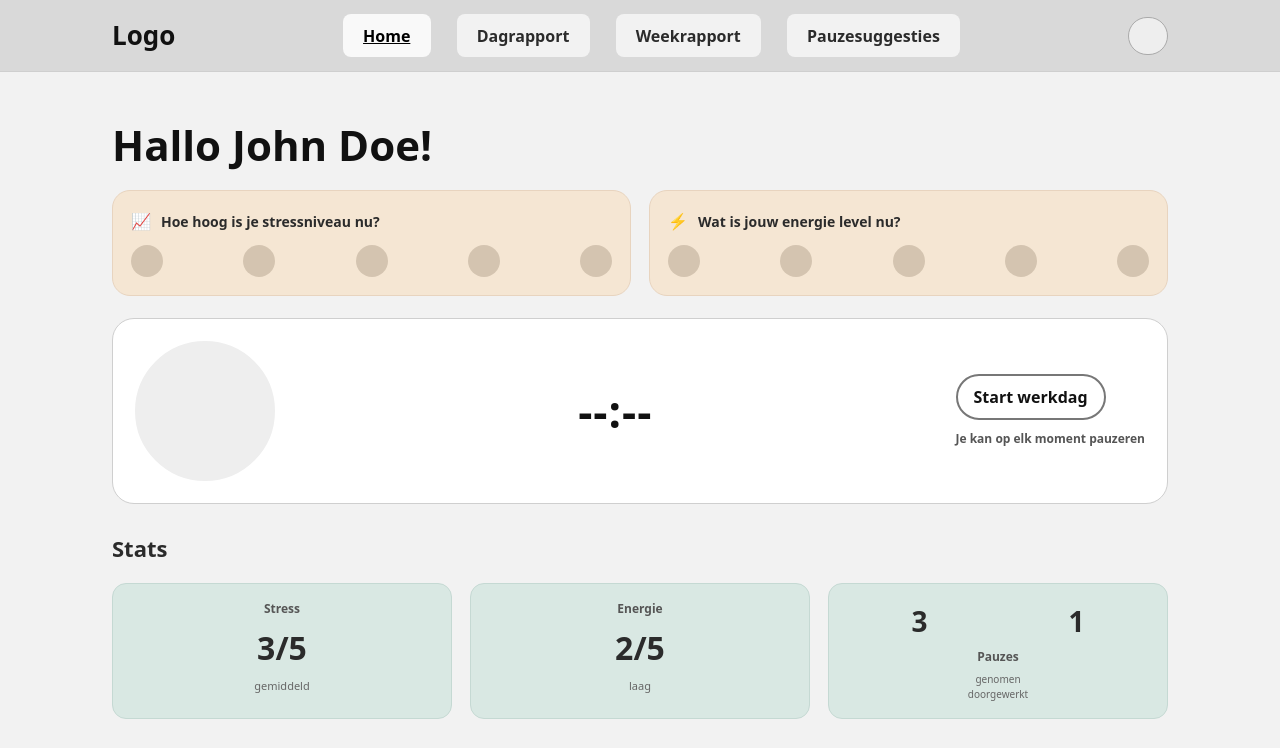
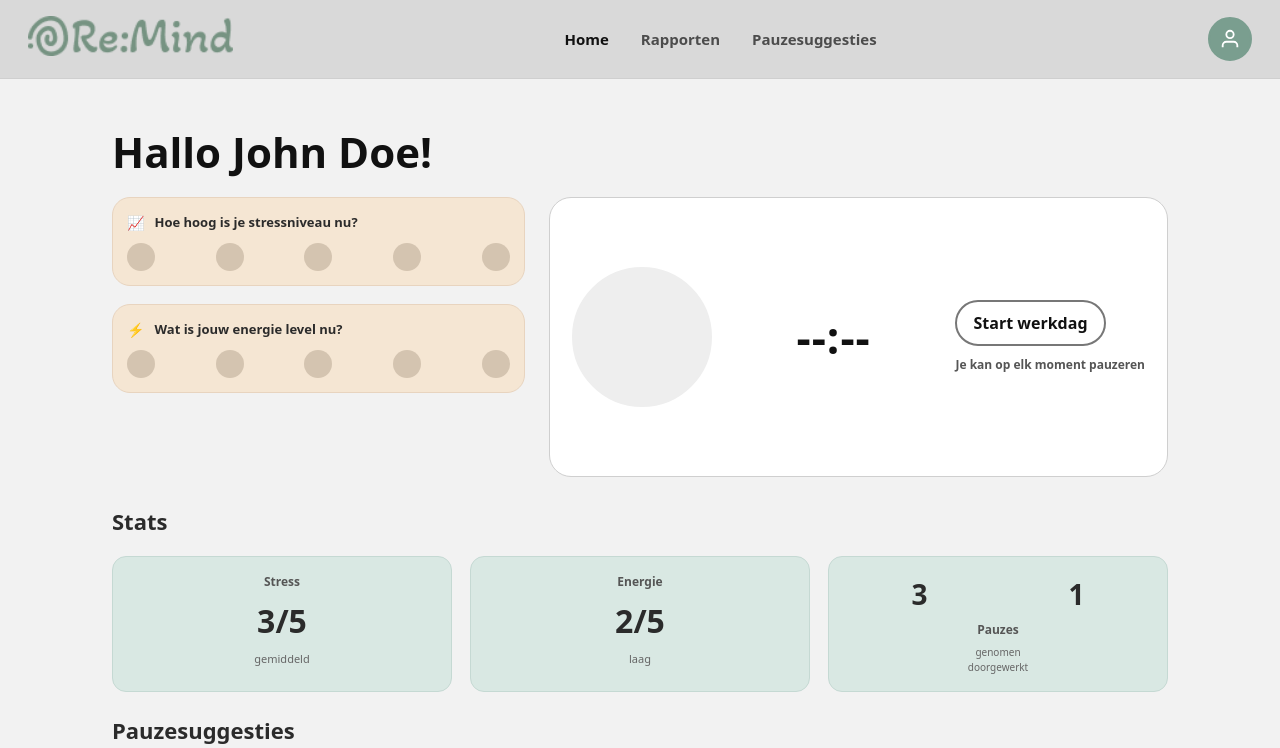
Before and after one commit to sampittois/Re-Mind_App_Individueel, a React app in the folder stress-app/frontend/: page / in a window 1280 px wide. Shown: the top 748 px of the page. Built offline with nearby package versions, Linux system fonts and the light colour scheme; the HTML template or start-up script is replaced by a standard one.

Commit message:
feat: update home screen layout with rating and timer sections, and add logo to navbar
Co-authored-by: Copilot <copilot@github.com>

```diff
--- a/stress-app/frontend/src/App.css
+++ b/stress-app/frontend/src/App.css
@@ -614,26 +614,53 @@ a {
    Rating Cards (Homescreen)
 ========================= */
 
+.home-top-section {
+  margin-top: 22px;
+}
+
+.rating-timer-container {
+  display: grid;
+  grid-template-columns: 0.8fr 1.2fr;
+  gap: 24px;
+  align-items: start;
+}
+
+@media (max-width: 900px) {
+  .rating-timer-container {
+    grid-template-columns: 1fr;
+  }
+}
+
 .rating-cards-container {
   display: grid;
-  grid-template-columns: 1fr 1fr;
+  grid-template-columns: 1fr;
   gap: 18px;
 }
 
-@media (max-width: 900px) {
-  .rating-cards-container {
-    grid-template-columns: 1fr;
-  }
+.timer-section {
+  display: flex;
+  flex-direction: column;
+}
+
+.timer-section .card {
+  background: var(--card);
+  border: 1px solid var(--stroke);
+  border-radius: var(--radius);
+  padding: 28px;
+  min-height: 280px;
+  display: flex;
+  flex-direction: column;
+  justify-content: center;
 }
 
 .rating-card {
   background: #f5e6d3;
   border: 1px solid #e8d4bf;
   border-radius: 18px;
-  padding: 18px;
+  padding: 14px;
   display: flex;
   flex-direction: column;
-  gap: 12px;
+  gap: 10px;
 }
 
 .rating-label {
@@ -641,23 +668,23 @@ a {
   align-items: center;
   gap: 10px;
   font-weight: 600;
-  font-size: 14px;
+  font-size: 13px;
   color: #2b2b2b;
 }
 
 .rating-icon {
-  font-size: 16px;
+  font-size: 14px;
 }
 
 .rating-scale {
   display: flex;
-  gap: 10px;
+  gap: 8px;
   justify-content: space-between;
 }
 
 .rating-dot {
-  width: 32px;
-  height: 32px;
+  width: 28px;
+  height: 28px;
   border-radius: 50%;
   background: #d4c4b0;
   border: none;
@@ -696,8 +723,14 @@ a {
 }
 
 @media (max-width: 900px) {
-  .stats-grid {
-    grid-template-columns: 1fr;
+  .stats-grid {;
+  gap: 18px;
+  max-width: 500px;
+}
+
+.stats-grid .stat-block:nth-child(3) {
+  grid-column: 1 / -1;
+  max-width: 100%mplate-columns: 1fr;
   }
 }
 
--- a/stress-app/frontend/src/App.jsx
+++ b/stress-app/frontend/src/App.jsx
@@ -42,7 +42,8 @@ export default function App() {
         <main className="page">
           <h1 className="greeting">Hallo {name}!</h1>
 
-          <section className="section">
+          <section className="section home-top-section">
+            <div className="rating-timer-container">
               <div className="rating-cards-container">
                 <RatingCard
                   label="Hoe hoog is je stressniveau nu?"
@@ -55,10 +56,10 @@ export default function App() {
                   onRate={setEnergyLevel}
                 />
               </div>
-          </section>
-
-          <section className="section">
+              <div className="timer-section">
                 <WorkTimerCard />
+              </div>
+            </div>
           </section>
 
           <StatsSection
--- a/stress-app/frontend/src/components/Navbar.jsx
+++ b/stress-app/frontend/src/components/Navbar.jsx
@@ -1,11 +1,12 @@
 import "./navbar.css";
+import logo from "../assets/logo_primary.png";
 
 export default function Navbar({ currentPage, setCurrentPage }) {
   return (
     <header className="nav">
       <div className="navInner">
         <div className="brand">
-          <span className="brandMark">Logo</span>
+          <img src={logo} alt="Re:Mind" className="brandLogo" />
         </div>
 
         <nav className="links">
@@ -17,12 +18,12 @@ export default function Navbar({ currentPage, setCurrentPage }) {
             Home
           </button>
 
-          <button className="link" type="button">
-            Dagrapport
-          </button>
-
-          <button className="link" type="button">
-            Weekrapport
+          <button
+            className={`link ${currentPage === "reports" ? "active" : ""}`}
+            onClick={() => setCurrentPage("reports")}
+            type="button"
+          >
+            Rapporten
           </button>
 
           <button
@@ -34,7 +35,12 @@ export default function Navbar({ currentPage, setCurrentPage }) {
           </button>
         </nav>
 
-        <button className="profile" aria-label="Profiel" type="button"></button>
+        <button className="profile" aria-label="Profiel" type="button">
+          <svg width="22" height="22" viewBox="0 0 24 24" fill="none" stroke="currentColor" strokeWidth="2">
+            <path d="M20 21v-2a4 4 0 0 0-4-4H8a4 4 0 0 0-4 4v2"></path>
+            <circle cx="12" cy="7" r="4"></circle>
+          </svg>
+        </button>
       </div>
     </header>
   );
--- a/stress-app/frontend/src/components/navbar.css
+++ b/stress-app/frontend/src/components/navbar.css
@@ -4,44 +4,75 @@
 }
 
 .navInner {
-  max-width: 1100px;
+  max-width: 1400px;
   margin: 0 auto;
-  padding: 14px 22px;
+  padding: 16px 28px;
   display: flex;
   align-items: center;
   justify-content: space-between;
-  gap: 18px;
+  gap: 28px;
 }
 
-.brandMark {
-  font-weight: 900;
-  font-size: 26px;
+.brand {
+  flex-shrink: 0;
+}
+
+.brandLogo {
+  height: 40px;
+  width: auto;
+  object-fit: contain;
 }
 
 .links {
   display: flex;
-  gap: 26px;
+  gap: 32px;
   align-items: center;
   background: transparent;
   border: none;
   cursor: pointer;
+  flex: 1;
+  justify-content: center;
+  margin: 0;
+  padding: 0;
 }
 
 .link {
-    font-weight: 700;
-    opacity: 0.8;
+  background: none;
+  border: none;
+  font-weight: 600;
+  font-size: 15px;
+  color: #111;
+  cursor: pointer;
+  opacity: 0.7;
+  transition: opacity 0.2s;
+  padding: 0;
+}
+
+.link:hover {
+  opacity: 0.9;
 }
 
 .link.active {
-    opacity: 1;
-    text-decoration: underline;
+  opacity: 1;
+  font-weight: 700;
 }
 
 .profile {
-  width: 38px;
-  height: 38px;
-  border-radius: 999px;
-  border: 1px solid #aaa;
-  background: #eee;
+  flex-shrink: 0;
+  width: 44px;
+  height: 44px;
+  border-radius: 50%;
+  border: 2px solid #7a9e8f;
+  background: #7a9e8f;
   cursor: pointer;
+  color: white;
+  display: flex;
+  align-items: center;
+  justify-content: center;
+  padding: 0;
+  transition: all 0.2s;
 }
+
+.profile:hover {
+  opacity: 0.9;
+}
```
Also changed, not shown: stress-app/frontend/src/assets/logo_primary.png (added). Lines whose indentation alone changed are shown as unchanged.
